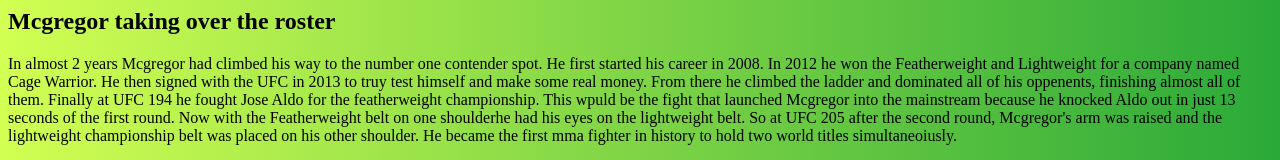
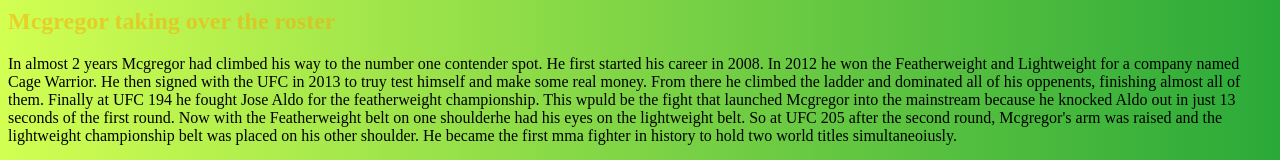
Before and after one commit to bxwill53/bxwill53.github.io, a plain HTML site: page index.html in a window 1280 px wide. Shown: the top 160 px of the page. Drawn offline with Linux system fonts and the light colour scheme; grey boxes are pictures that could not be loaded.

Commit message:
Update stylesheet.css

```diff
--- a/stylesheet.css
+++ b/stylesheet.css
@@ -8,3 +8,7 @@
   background: linear-gradient(to right, rgba(210,255,82,1) 0%, rgba(21,161,37,0.91) 100%);
   filter: progid:DXImageTransform.Microsoft.gradient( startColorstr='#d2ff52', endColorstr='#15a125', GradientType=1 );
 }
+h1{
+   color:orange;
+   opacity:0.5
+}
```
